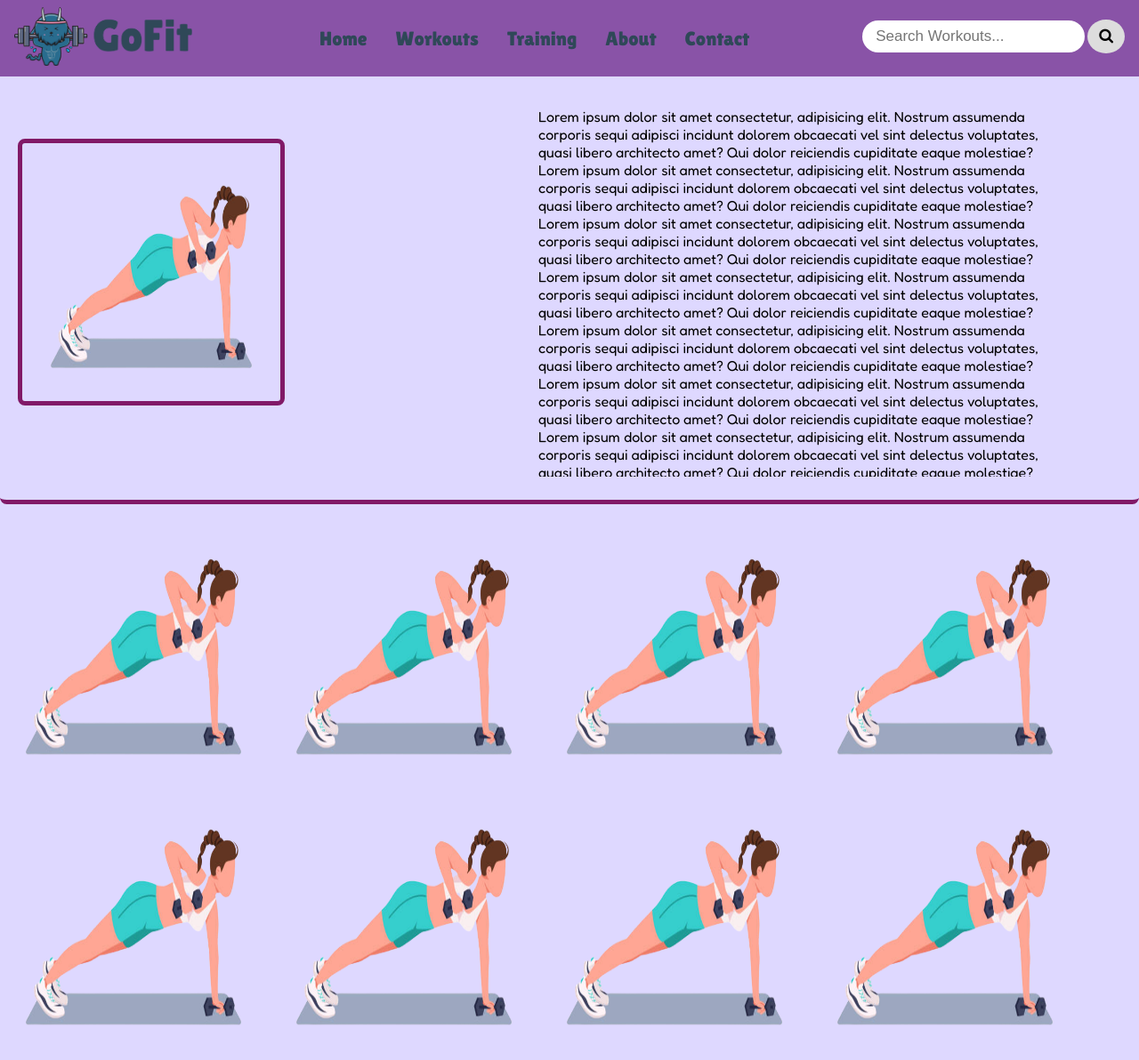
After one commit to MaverickMM/PrakProgWeb, a PHP site: page /detail_video.html in a window 1280 px wide. The commit adds this page. Shown: the top 1192 px of the page at 89% size. Run offline with PHP 8.4, Linux system fonts and the light colour scheme.

Commit message:
Add files via upload

```diff
--- /dev/null
+++ b/detail_video.html
@@ -0,0 +1,73 @@
+<!DOCTYPE html>
+<html lang="en">
+<head>
+    <meta charset="UTF-8">
+    <meta http-equiv="X-UA-Compatible" content="IE=edge">
+    <meta name="viewport" content="width=device-width, initial-scale=1.0">
+    <link rel="stylesheet" href="https://cdnjs.cloudflare.com/ajax/libs/font-awesome/4.7.0/css/font-awesome.min.css">
+<link rel="stylesheet" href="workout.css">
+<link rel="preconnect" href="https://fonts.googleapis.com">
+<link rel="preconnect" href="https://fonts.gstatic.com" crossorigin>
+<link href="https://fonts.googleapis.com/css2?family=Lilita+One&display=swap" rel="stylesheet">
+<link href="https://fonts.googleapis.com/css2?family=Fredoka:wght@300;400&display=swap" rel="stylesheet">
+<link rel="stylesheet" href="https://cdnjs.cloudflare.com/ajax/libs/font-awesome/4.7.0/css/font-awesome.min.css">
+<title>GoFit</title>
+<link rel="shortcut icon" href="image/Logo3.png" type="image/x-icon">
+
+</head>
+
+<body>
+    <header class="topnav">
+        <a class="logolink"href="Workouts.html"><img class="logoimage"src ="Logo.png"></a>
+
+        <nav class="header-center">
+          <a href="#home">Home</a>
+          <a href="Workouts.html">Workouts</a>
+          <a href="Training.html">Training</a>
+          <a href = "about.html">About</a>
+          <a href = "contact.html">Contact</a>
+        </nav>
+
+        <div class="search-container">
+          <input type="search" placeholder="Search Workouts...">
+          <button type="submit"><i class="fa fa-search"></i></button>
+        </div>
+      </header>
+      <br>
+
+    <main class="detail">
+        <img src="image/HIIT.png" alt="HIIT">
+        <p class="box">Lorem ipsum dolor sit amet consectetur, adipisicing elit. Nostrum assumenda corporis sequi adipisci incidunt dolorem obcaecati vel sint delectus voluptates, quasi libero architecto amet? Qui dolor reiciendis cupiditate eaque molestiae?
+            Lorem ipsum dolor sit amet consectetur, adipisicing elit. Nostrum assumenda corporis sequi adipisci incidunt dolorem obcaecati vel sint delectus voluptates, quasi libero architecto amet? Qui dolor reiciendis cupiditate eaque molestiae?
+            Lorem ipsum dolor sit amet consectetur, adipisicing elit. Nostrum assumenda corporis sequi adipisci incidunt dolorem obcaecati vel sint delectus voluptates, quasi libero architecto amet? Qui dolor reiciendis cupiditate eaque molestiae?
+            Lorem ipsum dolor sit amet consectetur, adipisicing elit. Nostrum assumenda corporis sequi adipisci incidunt dolorem obcaecati vel sint delectus voluptates, quasi libero architecto amet? Qui dolor reiciendis cupiditate eaque molestiae?
+            Lorem ipsum dolor sit amet consectetur, adipisicing elit. Nostrum assumenda corporis sequi adipisci incidunt dolorem obcaecati vel sint delectus voluptates, quasi libero architecto amet? Qui dolor reiciendis cupiditate eaque molestiae?
+            Lorem ipsum dolor sit amet consectetur, adipisicing elit. Nostrum assumenda corporis sequi adipisci incidunt dolorem obcaecati vel sint delectus voluptates, quasi libero architecto amet? Qui dolor reiciendis cupiditate eaque molestiae?
+            Lorem ipsum dolor sit amet consectetur, adipisicing elit. Nostrum assumenda corporis sequi adipisci incidunt dolorem obcaecati vel sint delectus voluptates, quasi libero architecto amet? Qui dolor reiciendis cupiditate eaque molestiae?
+            Lorem ipsum dolor sit amet consectetur, adipisicing elit. Nostrum assumenda corporis sequi adipisci incidunt dolorem obcaecati vel sint delectus voluptates, quasi libero architecto amet? Qui dolor reiciendis cupiditate eaque molestiae?
+            Lorem ipsum dolor sit amet consectetur, adipisicing elit. Nostrum assumenda corporis sequi adipisci incidunt dolorem obcaecati vel sint delectus voluptates, quasi libero architecto amet? Qui dolor reiciendis cupiditate eaque molestiae?
+            Lorem ipsum dolor sit amet consectetur, adipisicing elit. Nostrum assumenda corporis sequi adipisci incidunt dolorem obcaecati vel sint delectus voluptates, quasi libero architecto amet? Qui dolor reiciendis cupiditate eaque molestiae?
+            Lorem ipsum dolor sit amet consectetur, adipisicing elit. Nostrum assumenda corporis sequi adipisci incidunt dolorem obcaecati vel sint delectus voluptates, quasi libero architecto amet? Qui dolor reiciendis cupiditate eaque molestiae?
+            Lorem ipsum dolor sit amet consectetur, adipisicing elit. Nostrum assumenda corporis sequi adipisci incidunt dolorem obcaecati vel sint delectus voluptates, quasi libero architecto amet? Qui dolor reiciendis cupiditate eaque molestiae?
+            Lorem ipsum dolor sit amet consectetur, adipisicing elit. Nostrum assumenda corporis sequi adipisci incidunt dolorem obcaecati vel sint delectus voluptates, quasi libero architecto amet? Qui dolor reiciendis cupiditate eaque molestiae?
+            Lorem ipsum dolor sit amet consectetur, adipisicing elit. Nostrum assumenda corporis sequi adipisci incidunt dolorem obcaecati vel sint delectus voluptates, quasi libero architecto amet? Qui dolor reiciendis cupiditate eaque molestiae?
+            Lorem ipsum dolor sit amet consectetur, adipisicing elit. Nostrum assumenda corporis sequi adipisci incidunt dolorem obcaecati vel sint delectus voluptates, quasi libero architecto amet? Qui dolor reiciendis cupiditate eaque molestiae?
+        </p>
+    <p class="solid"> </p>
+    </main>
+
+    <div class="Video">
+        <img src="image/HIIT.png" alt="HIIT">
+        <img src="image/HIIT.png" alt="HIIT">
+        <img src="image/HIIT.png" alt="HIIT">
+        <img src="image/HIIT.png" alt="HIIT">
+        <img src="image/HIIT.png" alt="HIIT">
+        <img src="image/HIIT.png" alt="HIIT">
+        <img src="image/HIIT.png" alt="HIIT">
+        <img src="image/HIIT.png" alt="HIIT">
+    </div>
+
+
+
+</body>
+</html>
--- a/index.html
+++ b/index.html
@@ -50,9 +50,7 @@
     <div class="lef">
       <iframe height="329" style="width: 100%;" scrolling="no" title="Sunset CSS Slots - a game without JS/img/SVG/preprocessing or actual text." src="https://codepen.io/pgalor/embed/KRyjPr?default-tab=result&theme-id=dark" frameborder="no" loading="lazy" allowtransparency="true" allowfullscreen="true">
       </iframe>
-        <iframe height="300" style="width: 100%;" scrolling="no" title="CSS Grid: Workout Schedule" src="https://codepen.io/oliviale/embed/RwWKybY?default-tab=result&theme-id=dark" frameborder="no" loading="lazy" allowtransparency="true" allowfullscreen="true">
+    </div>
 
-      </iframe>
-    </div>
 </body>
 </html>
--- a/workout.css
+++ b/workout.css
@@ -220,3 +220,44 @@ section{
 .menu-title{
   text-align: center;
 }
+
+.detail{
+  /* background-color: #e4b9f18c; */
+  margin-top: -16px;
+}
+.detail img{
+  border: 5px solid rgb(129, 25, 103);
+  border-radius: 8px;
+  padding: 5px;
+  margin-left: 20px;
+  width: 300px;
+  height: 300px;
+  float: left;
+  margin-right: 20px;
+  margin-top: 40px;
+}
+
+
+.solid{
+  border-bottom: 5px solid rgb(129, 25, 103);
+  border-radius: 8px;
+  padding: 5px;
+
+}
+
+.box{
+  padding-top: 40px;
+  padding: 5px;
+  height: 420px;
+  width: 600px;
+  margin-left: 600px;
+  overflow: auto;
+
+}
+
+
+.Video img{
+  width: 300px;
+  height: 300px;
+  float: none;
+}
```
Also changed, not shown: style.css (line endings or trailing spaces).
